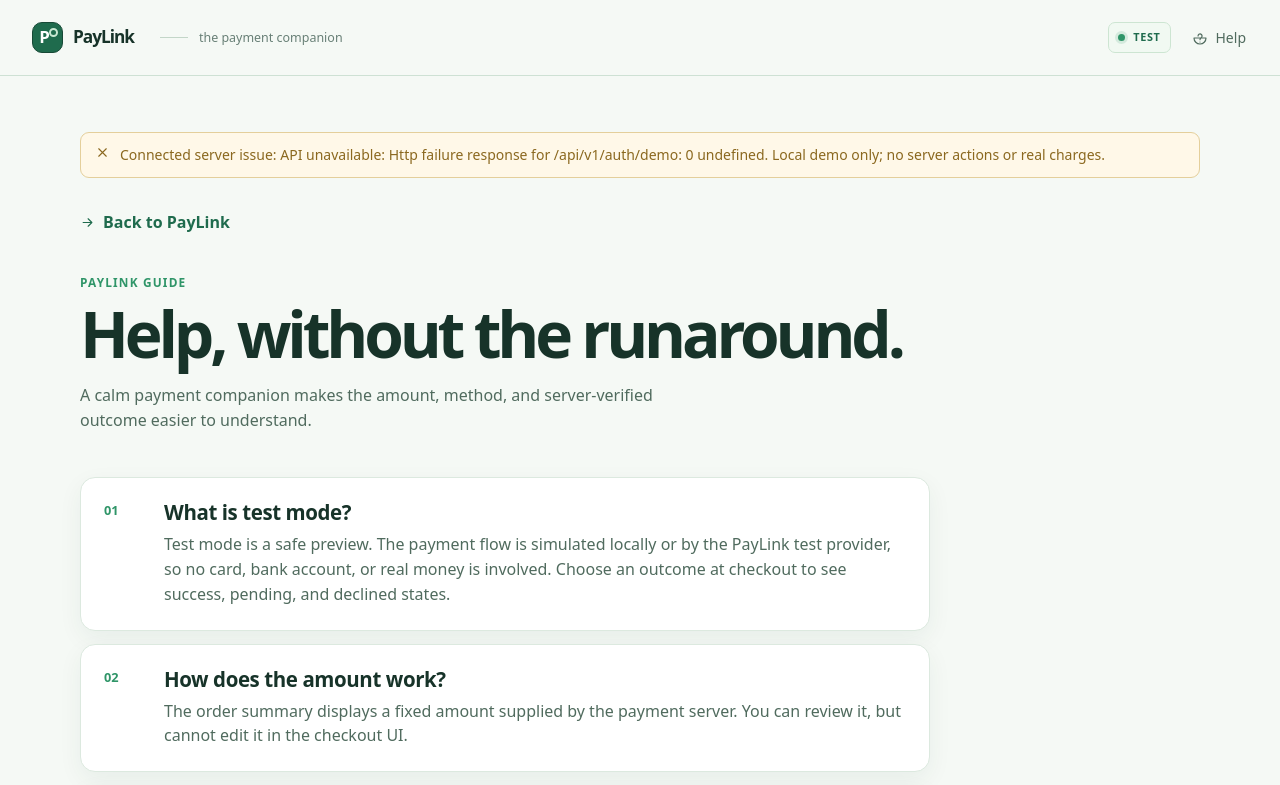
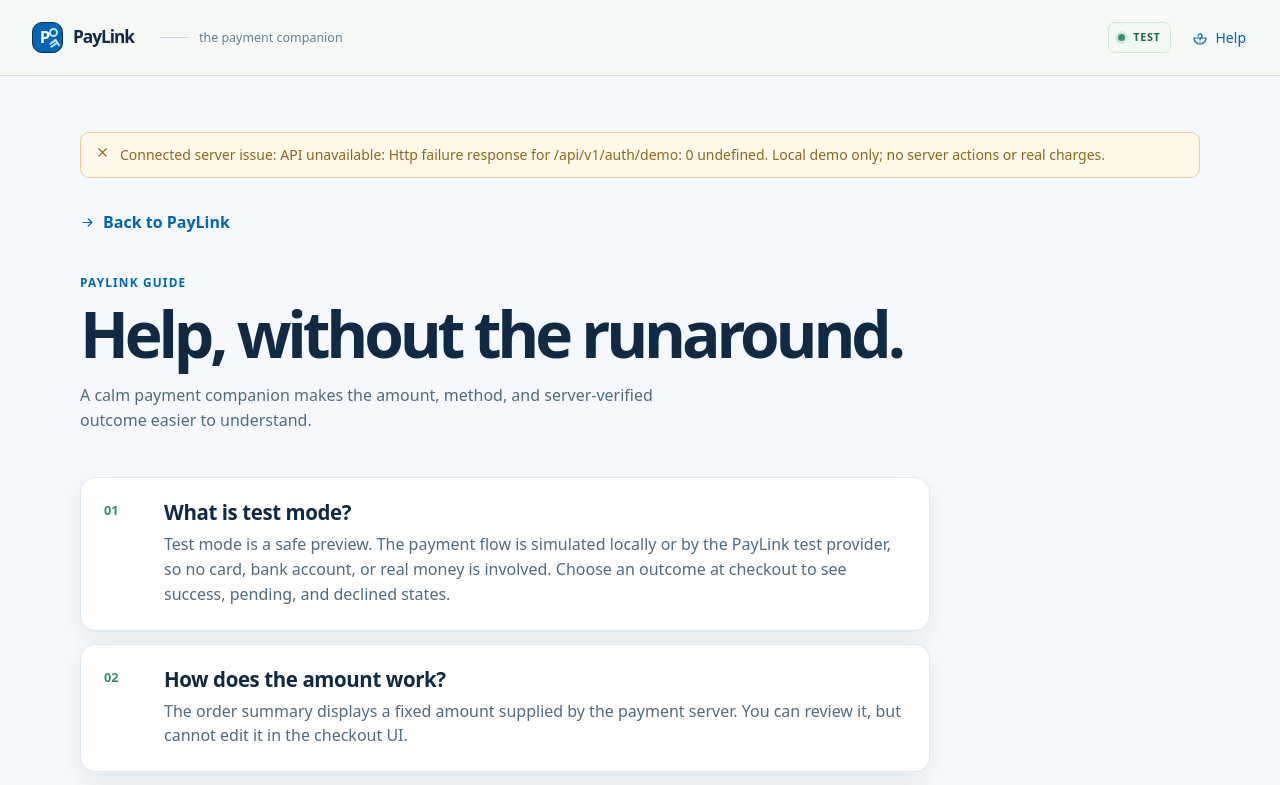
Before and after one commit to maheshpcse/PayLink, an Angular app in the folder paylink-ui/: page /help in a window 1280 px wide. Shown: the top 785 px of the page. Built offline with nearby package versions, Linux system fonts and the light colour scheme; no server answers.

Commit message:
fix: refine paylink ui theme and forms

```diff
--- a/paylink-ui/src/app/pages/activity.component.html
+++ b/paylink-ui/src/app/pages/activity.component.html
@@ -1,5 +1,5 @@
 <div class="page-stack account-page">
-  <pl-page-heading eyebrow="Your account · history" title="Payment activity." body="A simple record of the payments you have made through PayLink." [source]="(store.source$ | async) ?? 'demo'" [serverConfigured]="(store.configured$ | async) ?? false" [warning]="(store.warning$ | async) ?? ''" />
+  <pl-page-heading eyebrow="Activity" title="Payment activity." [source]="(store.source$ | async) ?? 'demo'" [serverConfigured]="(store.configured$ | async) ?? false" [warning]="(store.warning$ | async) ?? ''" />
   <section class="panel data-panel">
     <div class="panel-heading"><h2>{{ (filtered$ | async)?.length ?? 0 }} payments</h2><span class="secure-note">10 per page · test-mode records</span></div>
     <div class="activity-filters"><label>Search payments<input type="search" [formControl]="search" placeholder="Merchant, description or reference" /></label><label>Payment status<select [formControl]="status"><option value="all">All statuses</option><option value="success">Completed</option><option value="pending">Pending</option><option value="failed">Declined</option><option value="refunded">Refunded</option></select></label></div>
--- a/paylink-ui/src/app/pages/checkout.component.html
+++ b/paylink-ui/src/app/pages/checkout.component.html
@@ -6,7 +6,6 @@
       <div>
         <p class="eyebrow">Test checkout · {{ session.id }}</p>
         <h1>Pay with a little more <em>clarity.</em></h1>
-        <p class="hero-lede">Review the details, choose a masked test method, and confirm with confidence.</p>
       </div>
       <div class="checkout-illustration" aria-hidden="true"><span class="illustration-ring illustration-ring--one"></span><span class="illustration-ring illustration-ring--two"></span><span class="illustration-card"><pl-icon name="spark" [size]="20" /></span><span class="illustration-label">simple by design</span></div>
     </div>
@@ -35,10 +34,8 @@
           <form [formGroup]="form" (ngSubmit)="pay()">
              <pl-method-selector [methods]="(store.methods$ | async) ?? []" [control]="form.controls.methodId" [locked]="!!attempt" />
              @if (form.controls.methodId.invalid && form.controls.methodId.touched) { <p class="field-error" role="alert">Choose a saved payment method before continuing.</p> }
-            <p class="muted">Only masked test metadata is available. Adding or saving methods requires a gateway-hosted setup flow, which is not configured.</p>
             <fieldset class="test-controls native-fieldset" [disabled]="!!attempt">
               <legend>Test outcome</legend><pl-test-badge />
-              <p>Choose a deterministic test response. No real charge is made.</p>
               <div class="outcome-options">
                 <label class="outcome-option" [class.is-selected]="form.controls.outcome.value === 'success'"><input type="radio" formControlName="outcome" value="success" />Success</label>
                 <label class="outcome-option" [class.is-selected]="form.controls.outcome.value === 'pending'"><input type="radio" formControlName="outcome" value="pending" />Pending</label>
--- a/paylink-ui/src/app/pages/methods.component.html
+++ b/paylink-ui/src/app/pages/methods.component.html
@@ -1,5 +1,5 @@
 <div class="page-stack account-page">
-  <pl-page-heading eyebrow="Your account · payment methods" title="Saved methods." body="Choose a masked test method at checkout, or keep your list tidy." [source]="(store.source$ | async) ?? 'demo'" [serverConfigured]="(store.configured$ | async) ?? false" [warning]="(store.warning$ | async) ?? ''" />
+  <pl-page-heading eyebrow="Payment methods" title="Saved methods." [source]="(store.source$ | async) ?? 'demo'" [serverConfigured]="(store.configured$ | async) ?? false" [warning]="(store.warning$ | async) ?? ''" />
   <section class="panel data-panel methods-panel">
     <div class="panel-heading"><h2>{{ (store.methods$ | async)?.length ?? 0 }} saved methods</h2><span class="secure-note">Masked metadata only</span></div>
     <div class="saved-method-list">
--- a/paylink-ui/src/app/pages/notifications.component.html
+++ b/paylink-ui/src/app/pages/notifications.component.html
@@ -1,5 +1,5 @@
 <div class="page-stack account-page">
-  <pl-page-heading eyebrow="Your account · updates" title="Stay in the loop." body="Your test-payment events and account alerts. This inbox does not claim email, SMS, or push delivery." [source]="(store.source$ | async) ?? 'demo'" [serverConfigured]="(store.configured$ | async) ?? false" [warning]="(store.warning$ | async) ?? ''" />
+  <pl-page-heading eyebrow="Notifications" title="Stay in the loop." [source]="(store.source$ | async) ?? 'demo'" [serverConfigured]="(store.configured$ | async) ?? false" [warning]="(store.warning$ | async) ?? ''" />
   <section class="panel data-panel notifications-panel">
     <div class="panel-heading"><h2>Notifications</h2><button class="text-button" type="button" (click)="markAll()">Mark all as read</button></div>
     <div class="notification-list">
--- a/paylink-ui/src/app/pages/overview.component.html
+++ b/paylink-ui/src/app/pages/overview.component.html
@@ -1,6 +1,6 @@
 <ng-container *ngIf="store.profile$ | async as profile"><ng-container *ngIf="store.activity$ | async as activity"><ng-container *ngIf="store.methods$ | async as methods">
   <div class="page-stack account-page">
-    <pl-page-heading eyebrow="Your account" [title]="'Good to see you, ' + (profile.name.split(' ')[0] || 'there') + '.'" body="One calm place for the payments you make with PayLink." [source]="(store.source$ | async) ?? 'demo'" [serverConfigured]="(store.configured$ | async) ?? false" [warning]="(store.warning$ | async) ?? ''" />
+    <pl-page-heading eyebrow="Overview" [title]="'Good to see you, ' + (profile.name.split(' ')[0] || 'there') + '.'" [source]="(store.source$ | async) ?? 'demo'" [serverConfigured]="(store.configured$ | async) ?? false" [warning]="(store.warning$ | async) ?? ''" />
     <section class="overview-banner panel"><div class="overview-banner-copy"><span class="banner-spark"><pl-icon name="spark" [size]="18" /></span><div><p class="eyebrow">Keep your eye on the important stuff</p><h2>Your payment life, at a glance.</h2><p>Review what is moving, what is saved, and what needs your attention.</p></div></div><a class="outline-button" routerLink="/account/activity">See all activity <pl-icon name="arrow" [size]="15" /></a></section>
     <div class="metric-grid"><article class="metric-card metric-card--green"><span class="metric-icon"><pl-icon name="check" [size]="17" /></span><span class="metric-label">Completed this year</span><strong>{{ formatMoney(completedTotal(activity)) }}</strong><small>{{ completedCount(activity) }} successful payments</small></article><article class="metric-card metric-card--violet"><span class="metric-icon"><pl-icon name="card" [size]="17" /></span><span class="metric-label">Saved methods</span><strong>{{ methods.length }}</strong><small>{{ cardCount(methods) }} card · {{ bankCount(methods) }} bank account{{ bankCount(methods) === 1 ? '' : 's' }}</small></article><article class="metric-card metric-card--orange"><span class="metric-icon"><pl-icon name="clock" [size]="17" /></span><span class="metric-label">Need your attention</span><strong>{{ pendingCount(activity) }}</strong><small>Pending payment</small></article></div>
     <div class="overview-columns"><section class="panel activity-preview"><div class="panel-heading"><h2>Recent activity</h2><a class="text-button" routerLink="/account/activity">View all <pl-icon name="arrow" [size]="14" /></a></div><div class="activity-list"><div class="activity-list-item" *ngFor="let item of activity | slice:0:3"><span class="merchant-mark merchant-mark--small">{{ item.merchantName.slice(0, 1) }}</span><span class="activity-list-copy"><strong>{{ item.merchantName }}</strong><small>{{ item.description }} · {{ item.createdAt }}</small></span><span class="activity-list-amount"><strong>{{ formatMoney(item.amountCents, item.currency) }}</strong><pl-status-badge [status]="item.status" /></span></div></div></section><section class="panel next-step-card"><div class="next-step-icon"><pl-icon name="shield" [size]="19" /></div><p class="eyebrow">A little peace of mind</p><h2>Your payment details are ready when you are.</h2><p>PayLink keeps the important details visible before you confirm. No surprises, no mystery fees.</p><a class="text-button" routerLink="/account/methods">Manage saved methods <pl-icon name="arrow" [size]="14" /></a></section></div>
--- a/paylink-ui/src/app/pages/preferences.component.ts
+++ b/paylink-ui/src/app/pages/preferences.component.ts
@@ -6,7 +6,7 @@ import { RouterLink } from '@angular/router';
   selector: 'pl-preferences', standalone: true, imports: [ReactiveFormsModule, RouterLink],
   template: `
     <div class="page-stack">
-      <div><p class="eyebrow">Local preview settings</p><h1>Your preferences.</h1><p class="page-heading-body">These switches preview consent only for this page session. The server has no preferences or delivery-provider endpoint.</p></div>
+      <div><p class="eyebrow">Preferences</p><h1>Your preferences.</h1></div>
         <form class="panel data-panel" [formGroup]="form" (ngSubmit)="save()">
         <label class="checkbox-row"><input type="checkbox" formControlName="reminders" />Optional checkout reminders (preview only)</label>
         <label class="checkbox-row"><input type="checkbox" formControlName="updates" />Product updates (preview only)</label>
--- a/paylink-ui/src/app/pages/profile.component.html
+++ b/paylink-ui/src/app/pages/profile.component.html
@@ -1,5 +1,5 @@
 <div class="page-stack account-page">
-  <pl-page-heading eyebrow="Your account · security" title="A profile that feels like yours." body="Keep your test account contact details up to date." [source]="(store.source$ | async) ?? 'demo'" [serverConfigured]="(store.configured$ | async) ?? false" [warning]="(store.warning$ | async) ?? ''" />
+  <pl-page-heading eyebrow="Profile &amp; security" title="Your profile." [source]="(store.source$ | async) ?? 'demo'" [serverConfigured]="(store.configured$ | async) ?? false" [warning]="(store.warning$ | async) ?? ''" />
   @if (store.profile$ | async; as profile) {
     <div class="profile-grid">
       <section class="panel profile-card">
--- a/paylink-ui/src/app/pages/support.component.html
+++ b/paylink-ui/src/app/pages/support.component.html
@@ -1,5 +1,5 @@
 <div class="page-stack account-page">
-  <pl-page-heading eyebrow="Your account · support" title="We are here to help." body="Ask a question and keep a clear record of the conversation." [source]="(store.source$ | async) ?? 'demo'" [serverConfigured]="(store.configured$ | async) ?? false" [warning]="(store.warning$ | async) ?? ''" />
+  <pl-page-heading eyebrow="Support" title="Support tickets." [source]="(store.source$ | async) ?? 'demo'" [serverConfigured]="(store.configured$ | async) ?? false" [warning]="(store.warning$ | async) ?? ''" />
   <div class="support-grid">
     <section class="panel ticket-list-panel">
       <div class="panel-heading"><h2>Your tickets</h2><span class="ticket-count">{{ (store.tickets$ | async)?.length ?? 0 }} total</span></div>
--- a/paylink-ui/src/app/shared/ui.components.ts
+++ b/paylink-ui/src/app/shared/ui.components.ts
@@ -17,7 +17,7 @@ export class IconComponent {
   get path(): string { return iconPaths[this.name]; }
 }
 
-@Component({ selector: 'pl-logo', standalone: true, template: '<span class="logo-mark" aria-hidden="true"><span class="logo-mark-letter">P</span><span class="logo-mark-link"></span></span>' })
+@Component({ selector: 'pl-logo', standalone: true, template: '<span class="logo-mark" aria-hidden="true"><span class="logo-mark-letter">P</span><span class="logo-mark-link"></span><span class="logo-mark-arrow"></span></span>' })
 export class LogoComponent {}
 
 @Component({ selector: 'pl-test-badge', standalone: true, template: '<span class="test-mode-badge" [class.test-mode-badge--compact]="compact"><span class="test-dot"></span>{{ compact ? "TEST" : "TEST MODE · NO REAL CHARGES" }}</span>' })
@@ -44,11 +44,11 @@ export class EmptyStateComponent {
   @Input({ required: true }) body!: string;
 }
 
-@Component({ selector: 'pl-page-heading', standalone: true, imports: [NgIf, DataSourceComponent], template: '<div class="page-heading"><div><p class="eyebrow">{{ eyebrow }}</p><h1>{{ title }}</h1><p class="page-heading-body">{{ body }}</p></div><pl-data-source *ngIf="source" [source]="source" [serverConfigured]="serverConfigured" [warning]="warning" /></div>' })
+@Component({ selector: 'pl-page-heading', standalone: true, imports: [NgIf, DataSourceComponent], template: '<div class="page-heading"><div><p class="eyebrow">{{ eyebrow }}</p><h1>{{ title }}</h1><p class="page-heading-body" *ngIf="body">{{ body }}</p></div><pl-data-source *ngIf="source" [source]="source" [serverConfigured]="serverConfigured" [warning]="warning" /></div>' })
 export class PageHeadingComponent {
   @Input({ required: true }) eyebrow!: string;
   @Input({ required: true }) title!: string;
-  @Input({ required: true }) body!: string;
+  @Input() body = '';
   @Input() source?: 'server' | 'demo';
   @Input() serverConfigured = false;
   @Input() warning = '';
--- a/paylink-ui/src/styles.scss
+++ b/paylink-ui/src/styles.scss
@@ -1,13 +1,13 @@
 :root {
   --font-body: "Nunito Sans", "Varela Round", "Pally", "Rajdhani", "Amulya", "Bevellier", "Expose", "Asap", ui-sans-serif, system-ui, -apple-system, BlinkMacSystemFont, "Segoe UI", sans-serif;
-  --ink: #173329;
-  --ink-soft: #38564a;
-  --muted: #698077;
-  --muted-dark: #506b5e;
-  --paper: #f5f9f5;
+  --ink: #102a43;
+  --ink-soft: #36546a;
+  --muted: #668092;
+  --muted-dark: #506b7e;
+  --paper: #f5f9fd;
   --white: #ffffff;
-  --line: #dce9df;
-  --line-strong: #c3d6c8;
+  --line: #dce8f2;
+  --line-strong: #c3d5e4;
   --green-950: #123b2d;
   --green-900: #174936;
   --green: #1f6b4d;
@@ -15,8 +15,8 @@
   --green-soft: #e5f4e9;
   --green-pale: #f1f9f2;
   --mint-deep: #c9e8d2;
-  --focus: #2f9568;
-  --focus-ring: rgba(47, 149, 104, .22);
+  --focus: #0066b3;
+  --focus-ring: rgba(0, 102, 179, .22);
   --warning: #8b681f;
   --warning-soft: #fff8e8;
   --danger: #a33f4d;
@@ -27,8 +27,8 @@
   --orange-soft: var(--warning-soft);
   --red: var(--danger);
   --red-soft: var(--danger-soft);
-  --shadow: 0 18px 60px rgba(24, 67, 45, .08);
-  --shadow-soft: 0 8px 25px rgba(24, 67, 45, .06);
+  --shadow: 0 18px 60px rgba(7, 29, 52, .09);
+  --shadow-soft: 0 8px 25px rgba(7, 29, 52, .07);
   font-family: var(--font-body);
   color: var(--ink);
   background: var(--paper);
@@ -441,3 +441,64 @@ dialog::backdrop { background: rgba(18, 59, 45, .45); }
   html { scroll-behavior: auto; }
   *, *::before, *::after { animation-duration: .01ms !important; animation-iteration-count: 1 !important; transition-duration: .01ms !important; }
 }
+
+/* PayLink blue/green visual balance: BMW-inspired blue is the action color,
+   while green remains the positive/status color. Keep movement out of hover
+   states; only borders and surfaces change. */
+:root {
+  --bmw-blue-950: #071d34;
+  --bmw-blue-900: #0b3154;
+  --bmw-blue: #0066b3;
+  --bmw-blue-bright: #167bc4;
+  --bmw-blue-soft: #e8f2fa;
+  --bmw-blue-pale: #f5f9fd;
+  --focus: var(--bmw-blue);
+  --focus-ring: rgba(0, 102, 179, .22);
+}
+
+/* Keep familiar green for positive states, but use blue across navigation,
+   primary actions, headings, and form focus so neither theme dominates alone. */
+.eyebrow, h1 em, .text-button, .header-help, .side-nav-item.is-active,
+.checkout-link:hover, .checkout-link.is-active, .data-source-pill,
+.secure-note, .back-link, .checkout-trust-row > a { color: var(--bmw-blue); }
+.primary-button, .checkout-link-icon, .logo-mark, .unread-count { border-color: var(--bmw-blue-900); background: var(--bmw-blue); }
+.primary-button:hover:not(:disabled) { border-color: var(--bmw-blue-950); background: var(--bmw-blue-900); }
+.outline-button:hover, .text-button:hover, .header-help:hover,
+.side-nav-item:hover, .checkout-link:hover { border-color: var(--bmw-blue-bright); background: var(--bmw-blue-soft); color: var(--bmw-blue-900); }
+.side-nav-item.is-active { border-color: var(--bmw-blue-bright); background: var(--bmw-blue-soft); }
+.sidebar-brand { position: sticky; top: 0; z-index: 2; padding: 7px 0 10px; background: var(--paper); }
+.checkout-link-icon { color: var(--white); }
+.data-source-pill { background: var(--bmw-blue-pale); }
+.data-source-pill--server { border-color: var(--bmw-blue-bright); background: var(--bmw-blue-soft); }
+.test-mode-badge { border-color: #cde5d2; background: var(--green-pale); color: var(--green); }
+.payment-method-option:hover, .payment-method-option.is-selected,
+.outcome-option:hover, .outcome-option.is-selected { border-color: var(--bmw-blue-bright); background: var(--bmw-blue-pale); color: var(--bmw-blue-900); }
+.method-brand { background: var(--bmw-blue-900); }
+.fixed-amount-note { background: var(--bmw-blue-pale); color: var(--bmw-blue-900); }
+.fixed-amount-note small { color: var(--muted-dark); }
+.logo-mark { color: var(--white); }
+.logo-mark-letter { margin-right: 5px; color: var(--white); }
+.logo-mark-link { border-color: #c4e3f7; }
+.logo-mark-arrow { position: absolute; right: 4px; bottom: 6px; width: 8px; height: 2px; transform: rotate(-35deg); background: #c4e3f7; }
+.logo-mark-arrow::after { content: ''; position: absolute; right: -1px; top: -3px; width: 6px; height: 6px; border-top: 2px solid #c4e3f7; border-right: 2px solid #c4e3f7; }
+select { cursor: pointer; }
+html { scrollbar-color: var(--bmw-blue-bright) var(--bmw-blue-pale); }
+*::-webkit-scrollbar-track { background: var(--bmw-blue-pale); }
+*::-webkit-scrollbar-thumb { border-color: var(--bmw-blue-pale); background: linear-gradient(180deg, var(--bmw-blue-bright), var(--green-bright)); }
+select option:checked { background: var(--bmw-blue); color: var(--white); }
+input[type='search']::-webkit-search-cancel-button { cursor: pointer; }
+input[type='search']::-webkit-search-decoration { cursor: pointer; }
+.dialog-close, .dialog-close .icon, button[aria-label*='Close'], button[aria-label*='clear'] { cursor: pointer; }
+input[type='checkbox'], input[type='radio'], label:has(> input[type='checkbox']), label:has(> input[type='radio']) { cursor: pointer; }
+input[type='checkbox']:hover, input[type='radio']:hover { outline: 2px solid var(--bmw-blue-bright); outline-offset: 2px; }
+label:hover > input:not([readonly]), label:hover > select, label:hover > textarea { border-color: var(--bmw-blue-bright); }
+.checkbox-row:hover, .outcome-option:hover, .payment-method-option:hover { border-color: var(--bmw-blue-bright); }
+.skeleton, .shimmer-surface { background: linear-gradient(90deg, var(--green-pale) 25%, var(--bmw-blue-soft) 50%, var(--green-pale) 75%); background-size: 200% 100%; }
+
+/* Keep control labels and their controls on one predictable baseline. */
+.outcome-option, .checkbox-row, .payment-method-option, .notification-row,
+.security-row, .form-actions, .checkout-actions > p { align-items: center; }
+.outcome-option input, .checkbox-row input { margin: 0; }
+
+/* A shared shimmer surface is available to every page-level loader/card. */
+.shimmer-surface { background: linear-gradient(90deg, var(--green-pale) 25%, var(--bmw-blue-soft) 50%, var(--green-pale) 75%); background-size: 200% 100%; animation: shimmer 1.5s ease-in-out infinite; }
```
Also changed, not shown: paylink-ui/src/app/pages/auth.component.html (+33 -1 lines), 1 other file (tests, documents, lock files or other folders).
